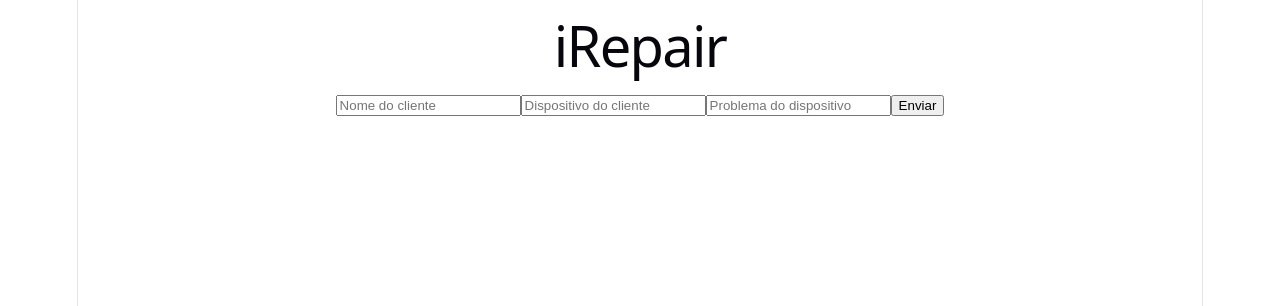
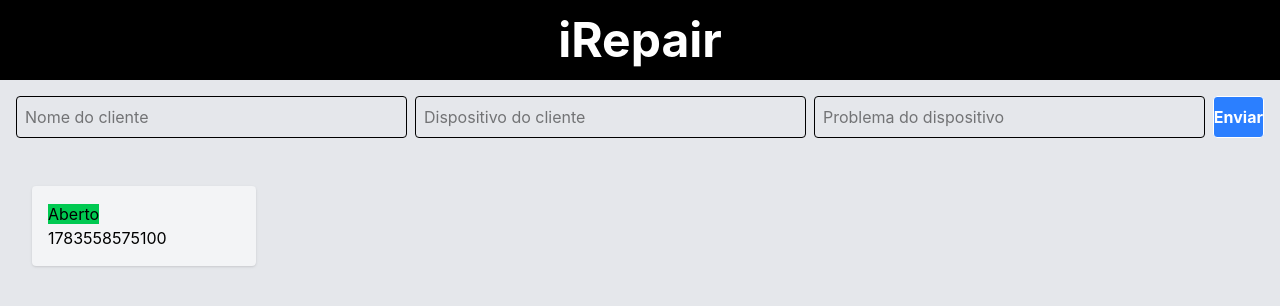
Before and after one commit to pedroaffonsecaufmg/task-board, a React (Vite) app: page / in a window 1280 px wide. Both pictures are taken after a click on the button "Enviar". Shown: the top 306 px of the page. Built offline with nearby package versions, Linux system fonts and the light colour scheme.

Commit message:
Feat: adiciona a possibiulidade de criar novas OS

```diff
--- a/src/App.css
+++ /dev/null
@@ -1 +0,0 @@
-@import "tailwindcss";
--- a/src/App.tsx
+++ b/src/App.tsx
@@ -6,13 +6,18 @@ import ServiceCard from "./components/ServiceCard";
 
 export default function App() {
   const [lista, setLista] = useState<OrdemDeServico[]>([]);
+  function adicionarOS(novaOs : OrdemDeServico){
+    setLista([...lista, novaOs]);
+  }
   return (
-    <div>
+    <div className = "min-h-screen bg-gray-200">
       <Header />
-      <NewServiceForm />
+      <NewServiceForm onSubmit={adicionarOS} />
+      <div className="flex flex-wrap gap-3 p-4">
       {lista.map((os)=> (
         <ServiceCard key={os.id} {...os}/>
       ))}
+      </div>
     </div>
 
   )
--- a/src/components/Header.tsx
+++ b/src/components/Header.tsx
@@ -1,4 +1,5 @@
 function Header(){
-    return ( <header className = "bg-black text-white p-4"> <h1>iRepair</h1></header>)
+    return ( <header className = "bg-black text-white p-4">
+    <h1 className ="text-center text-5xl font-bold">iRepair</h1></header>)
 }
 export default Header;
--- a/src/components/NewServiceForm.tsx
+++ b/src/components/NewServiceForm.tsx
@@ -1,15 +1,31 @@
 import { useState } from "react";
-
-function NewServiceForm(){
+import type { OrdemDeServico } from "../types/OrdemDeServico";
+interface Props{
+onSubmit: (os:OrdemDeServico) => void
+}
+function NewServiceForm({onSubmit}:Props){
     const [nomeCliente, setNomeCliente] = useState ('');
-    const [modelo, setmodelo] = useState ('');
+    const [modelo, setModelo] = useState ('');
     const [defeito, setDefeito] = useState ('');
+    function handleSubmit(){
+        const novaOs : OrdemDeServico = {
+            id: Date.now(),
+            nomeCliente: nomeCliente,
+            modelo: modelo,
+            status: "Aberto",
+            defeito: defeito,
+        }
+        onSubmit(novaOs)
+        setNomeCliente('');
+        setModelo('');
+        setDefeito('');
+    }
  return(
-    <div>
-        <input type='text' placeholder="Nome do cliente" value={nomeCliente} onChange={(e)=>setNomeCliente(e.target.value)}/>
-        <input type='text' placeholder="Dispositivo do cliente" value={modelo} onChange={(e)=> setmodelo(e.target.value)}/>
-        <input type='text' placeholder="Problema do dispositivo" value={defeito} onChange={(e)=>setDefeito(e.target.value)}/>
-        <button>Enviar</button>
+    <div className="flex gap-2 p-4">
+        <input className="border rounded p-2 flex-1" type='text' placeholder="Nome do cliente" value={nomeCliente} onChange={(e)=>setNomeCliente(e.target.value)}/>
+        <input className="border rounded p-2 flex-1" type='text' placeholder="Dispositivo do cliente" value={modelo} onChange={(e)=> setModelo(e.target.value)}/>
+        <input className="border rounded p-2 flex-1" type='text' placeholder="Problema do dispositivo" value={defeito} onChange={(e)=>setDefeito(e.target.value)}/>
+        <button className="border rounded bg-blue-500 font-bold text-white" onClick={handleSubmit}>Enviar</button>
     </div>
  );
 }
--- a/src/components/ServiceCard.tsx
+++ b/src/components/ServiceCard.tsx
@@ -1,7 +1,7 @@
 import type { OrdemDeServico } from "../types/OrdemDeServico";
 
 function ServiceCard({id, nomeCliente, modelo, defeito, status}: OrdemDeServico){
-return(<div>
+return(<div className = "bg-gray-100 rounded shadow p-4 m-4 w-56">
     <p>{nomeCliente}</p>
     <p> <span className={status === 'Aberto' ? 'bg-green-500': status === 'Finalizado' ? 'bg-gray-500' : 'bg-red-500'}> {status}</span> </p>
     <p>{id}</p>
--- a/src/index.css
+++ b/src/index.css
@@ -1,111 +1 @@
-:root {
-  --text: #6b6375;
-  --text-h: #08060d;
-  --bg: #fff;
-  --border: #e5e4e7;
-  --code-bg: #f4f3ec;
-  --accent: #aa3bff;
-  --accent-bg: rgba(170, 59, 255, 0.1);
-  --accent-border: rgba(170, 59, 255, 0.5);
-  --social-bg: rgba(244, 243, 236, 0.5);
-  --shadow:
-    rgba(0, 0, 0, 0.1) 0 10px 15px -3px, rgba(0, 0, 0, 0.05) 0 4px 6px -2px;
-
-  --sans: system-ui, 'Segoe UI', Roboto, sans-serif;
-  --heading: system-ui, 'Segoe UI', Roboto, sans-serif;
-  --mono: ui-monospace, Consolas, monospace;
-
-  font: 18px/145% var(--sans);
-  letter-spacing: 0.18px;
-  color-scheme: light dark;
-  color: var(--text);
-  background: var(--bg);
-  font-synthesis: none;
-  text-rendering: optimizeLegibility;
-  -webkit-font-smoothing: antialiased;
-  -moz-osx-font-smoothing: grayscale;
-
-  @media (max-width: 1024px) {
-    font-size: 16px;
-  }
-}
-
-@media (prefers-color-scheme: dark) {
-  :root {
-    --text: #9ca3af;
-    --text-h: #f3f4f6;
-    --bg: #16171d;
-    --border: #2e303a;
-    --code-bg: #1f2028;
-    --accent: #c084fc;
-    --accent-bg: rgba(192, 132, 252, 0.15);
-    --accent-border: rgba(192, 132, 252, 0.5);
-    --social-bg: rgba(47, 48, 58, 0.5);
-    --shadow:
-      rgba(0, 0, 0, 0.4) 0 10px 15px -3px, rgba(0, 0, 0, 0.25) 0 4px 6px -2px;
-  }
-
-  #social .button-icon {
-    filter: invert(1) brightness(2);
-  }
-}
-
-#root {
-  width: 1126px;
-  max-width: 100%;
-  margin: 0 auto;
-  text-align: center;
-  border-inline: 1px solid var(--border);
-  min-height: 100svh;
-  display: flex;
-  flex-direction: column;
-  box-sizing: border-box;
-}
-
-body {
-  margin: 0;
-}
-
-h1,
-h2 {
-  font-family: var(--heading);
-  font-weight: 500;
-  color: var(--text-h);
-}
-
-h1 {
-  font-size: 56px;
-  letter-spacing: -1.68px;
-  margin: 32px 0;
-  @media (max-width: 1024px) {
-    font-size: 36px;
-    margin: 20px 0;
-  }
-}
-h2 {
-  font-size: 24px;
-  line-height: 118%;
-  letter-spacing: -0.24px;
-  margin: 0 0 8px;
-  @media (max-width: 1024px) {
-    font-size: 20px;
-  }
-}
-p {
-  margin: 0;
-}
-
-code,
-.counter {
-  font-family: var(--mono);
-  display: inline-flex;
-  border-radius: 4px;
-  color: var(--text-h);
-}
-
-code {
-  font-size: 15px;
-  line-height: 135%;
-  padding: 4px 8px;
-  background: var(--code-bg);
-}
+@import "tailwindcss";
```
